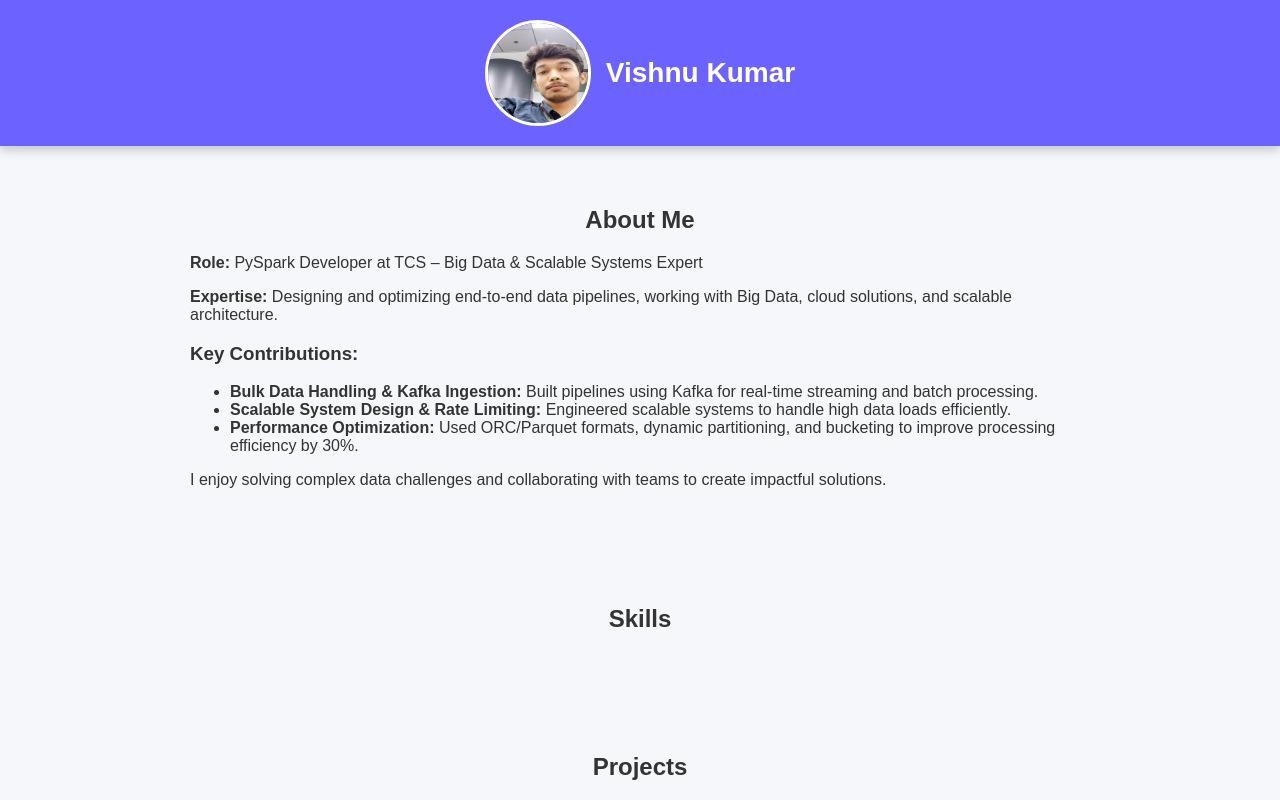
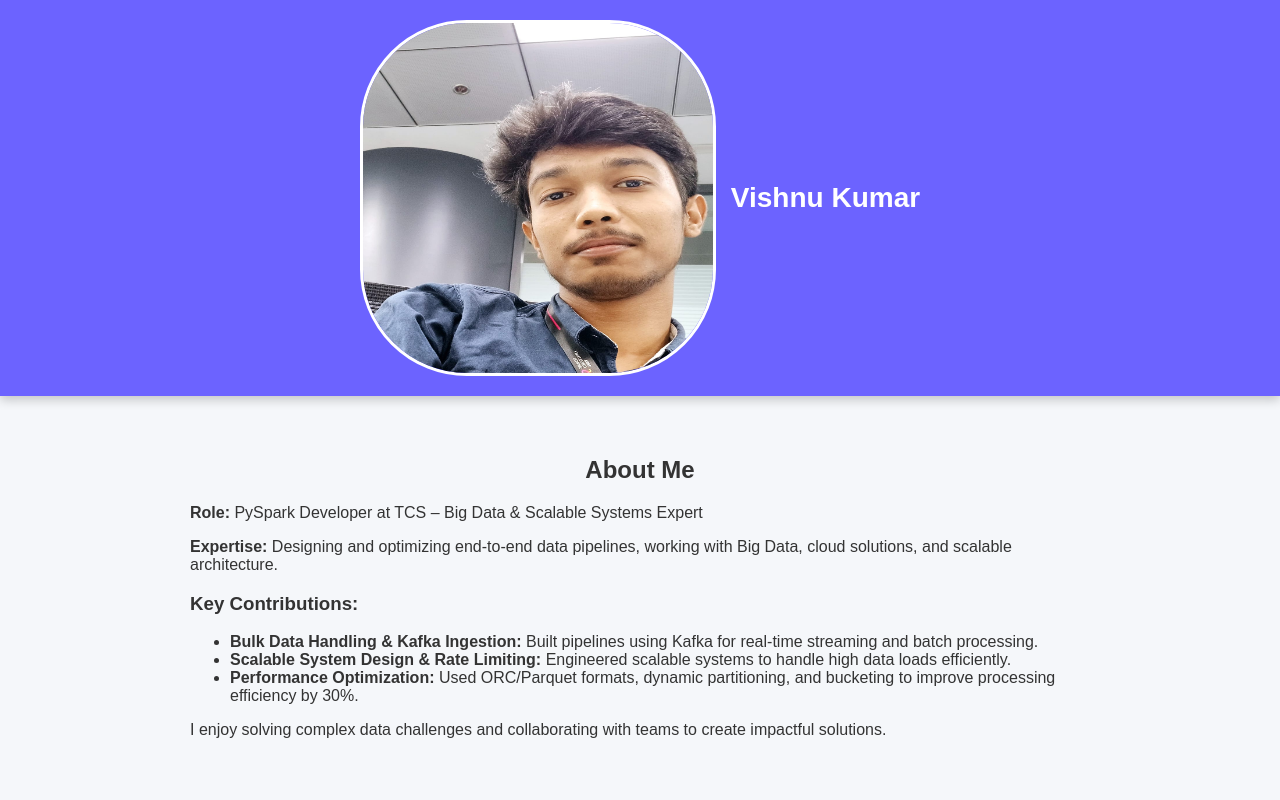
Before and after one commit to Vishnukumar-N/vishnukumar0410, a plain HTML site: page index.html in a window 1280 px wide. Shown: the top 800 px of the page. Drawn offline with Linux system fonts and the light colour scheme.

Commit message:
Update index.html

```diff
--- a/index.html
+++ b/index.html
@@ -26,9 +26,9 @@
             gap: 15px;
         }
         .profile-img {
-            width: 100px;
-            height: 100px;
-            border-radius: 80%;
+            width: 350px;
+            height: 350px;
+            border-radius: 30%;
             border: 3px solid #fff;
         }
         section {
```
